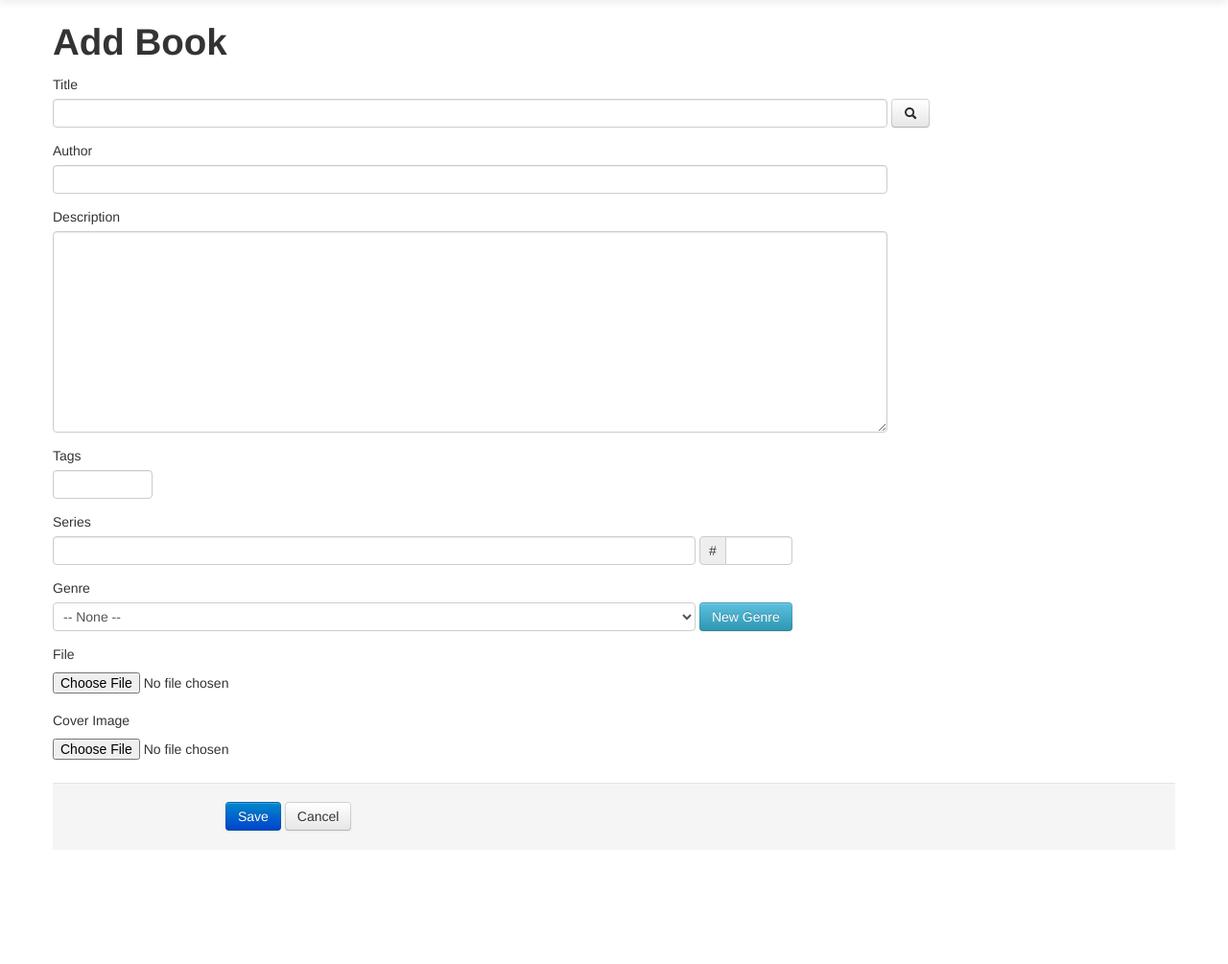
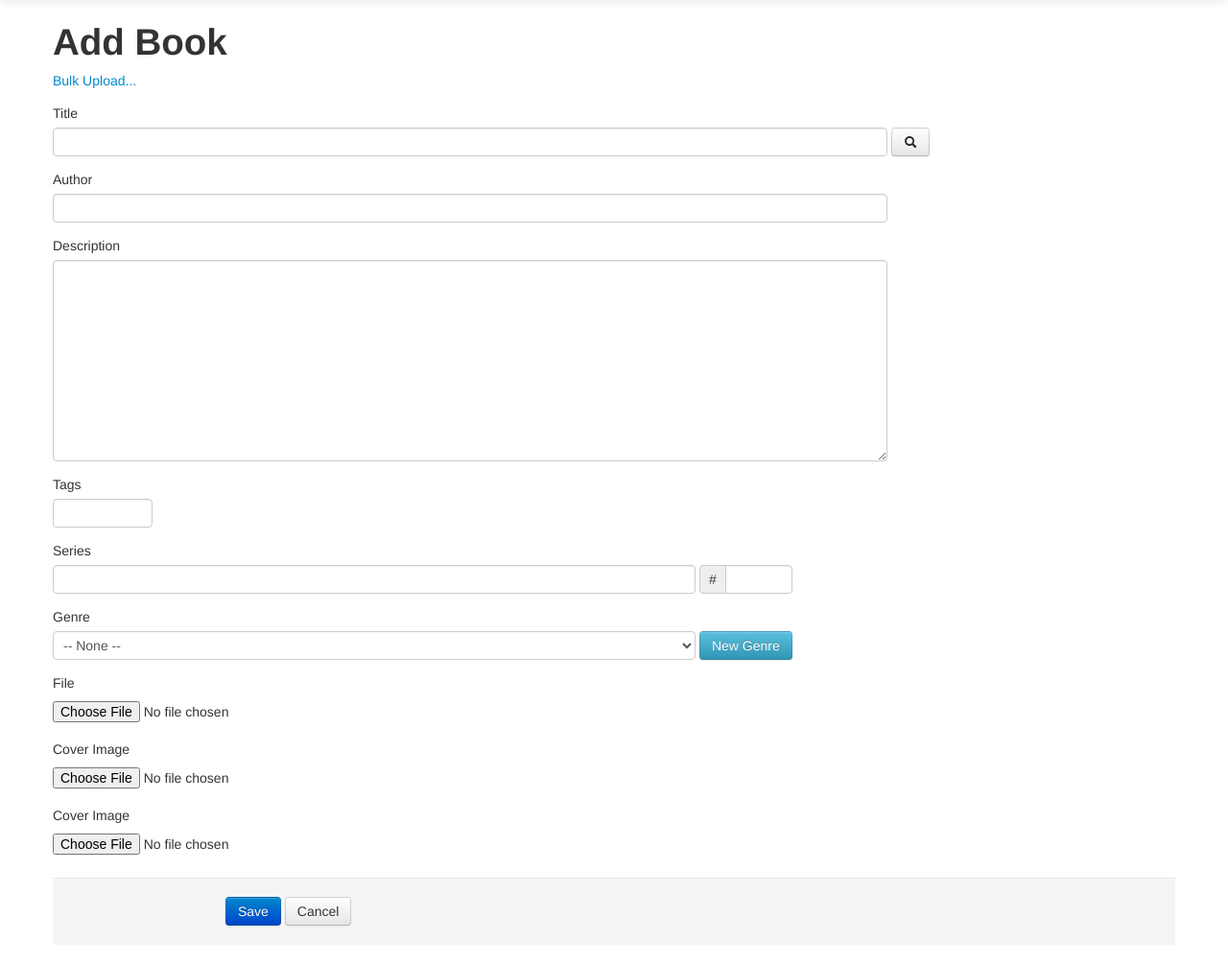
Before and after one commit to dhumbert/literable, a Flask app: page /books/add in a window 1280 px wide. Shown: the part 41-1046 px from the top of the page at 96% size. Before the commit the page ends 909 px from the top, so only its background shows below. Run offline with Flask 2, Linux system fonts and the light colour scheme; a user stored in the database is signed in; tables that the repository leaves empty hold one stand-in row (values such as "Sample post"); some libraries are stand-ins or nearby versions.

Commit message:
Basic start to bulk upload

```diff
--- a/literable/templates/books/add.html
+++ b/literable/templates/books/add.html
@@ -4,6 +4,8 @@
 
 <h1>Add Book</h1>
 
+<a href="{{ url_for('add_book_bulk') }}">Bulk Upload...</a>
+
 {% include 'books/form.html' %}
 
 {% endblock %}
--- a/literable/templates/books/form.html
+++ b/literable/templates/books/form.html
@@ -60,6 +60,12 @@
     {% endif %}
     <input type="file" name="cover" id="cover" />
 
+    <label for="cover">Cover Image</label>
+    {% if book.cover %}
+        <span class="help-block">Leave blank to keep current cover.</span>
+    {% endif %}
+    <input type="file" name="cover" id="cover" />
+
     <div class="form-actions">
       <button type="submit" class="btn btn-primary">Save</button>
       <a href="{{ url_for('recent') }}" class="btn">Cancel</a>
--- a/literable/views.py
+++ b/literable/views.py
@@ -22,6 +22,11 @@ def add_book():
     book = model.get_book(None)  # blank book obj for form
     return render_template('books/add.html', book=book, genre_options=model.generate_genre_tree_select_options)
 
+
+@app.route("/books/add-bulk")
+@login_required
+def add_book_bulk():
+    pass
 
 @app.route("/books/add", methods=['POST'])
 @login_required
```
